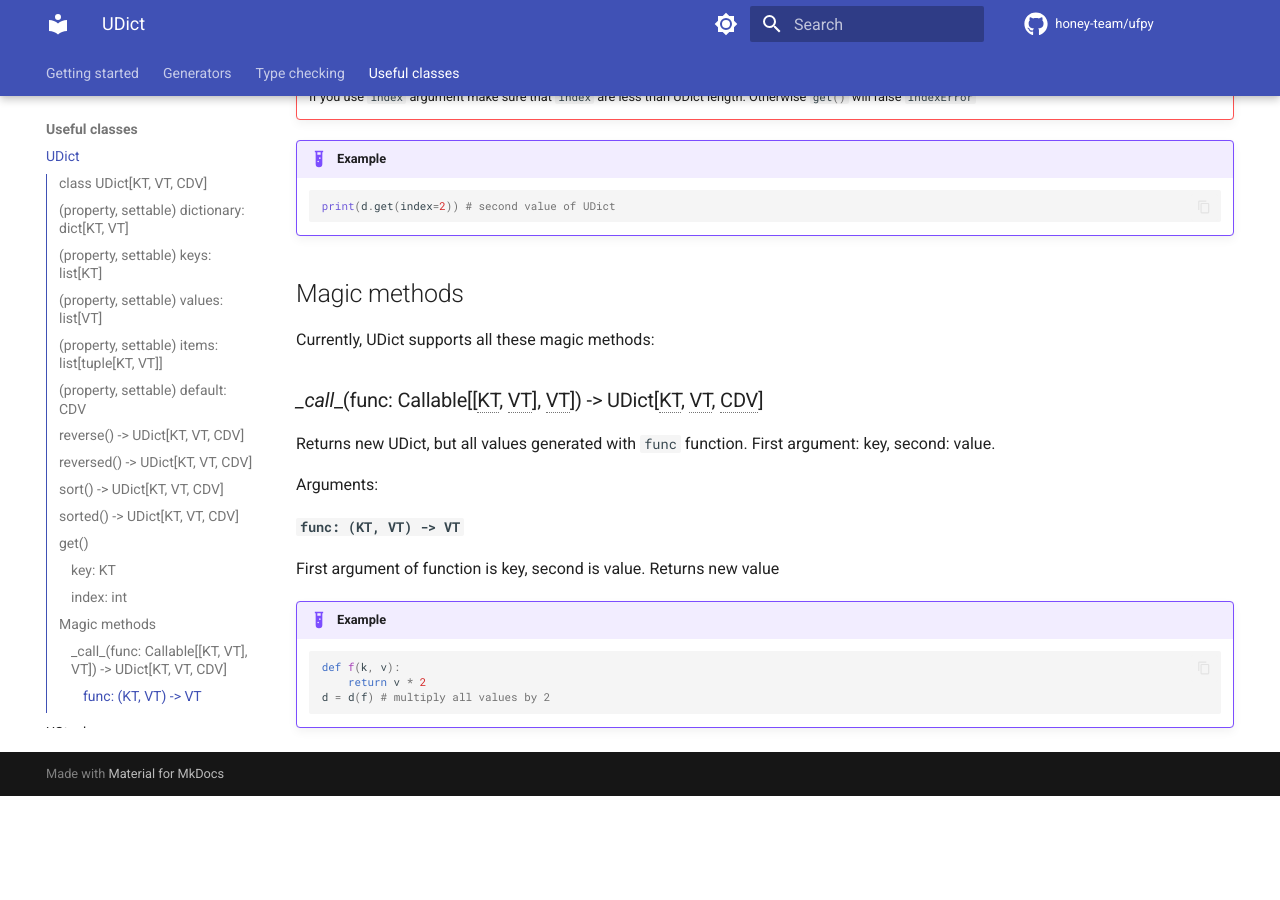
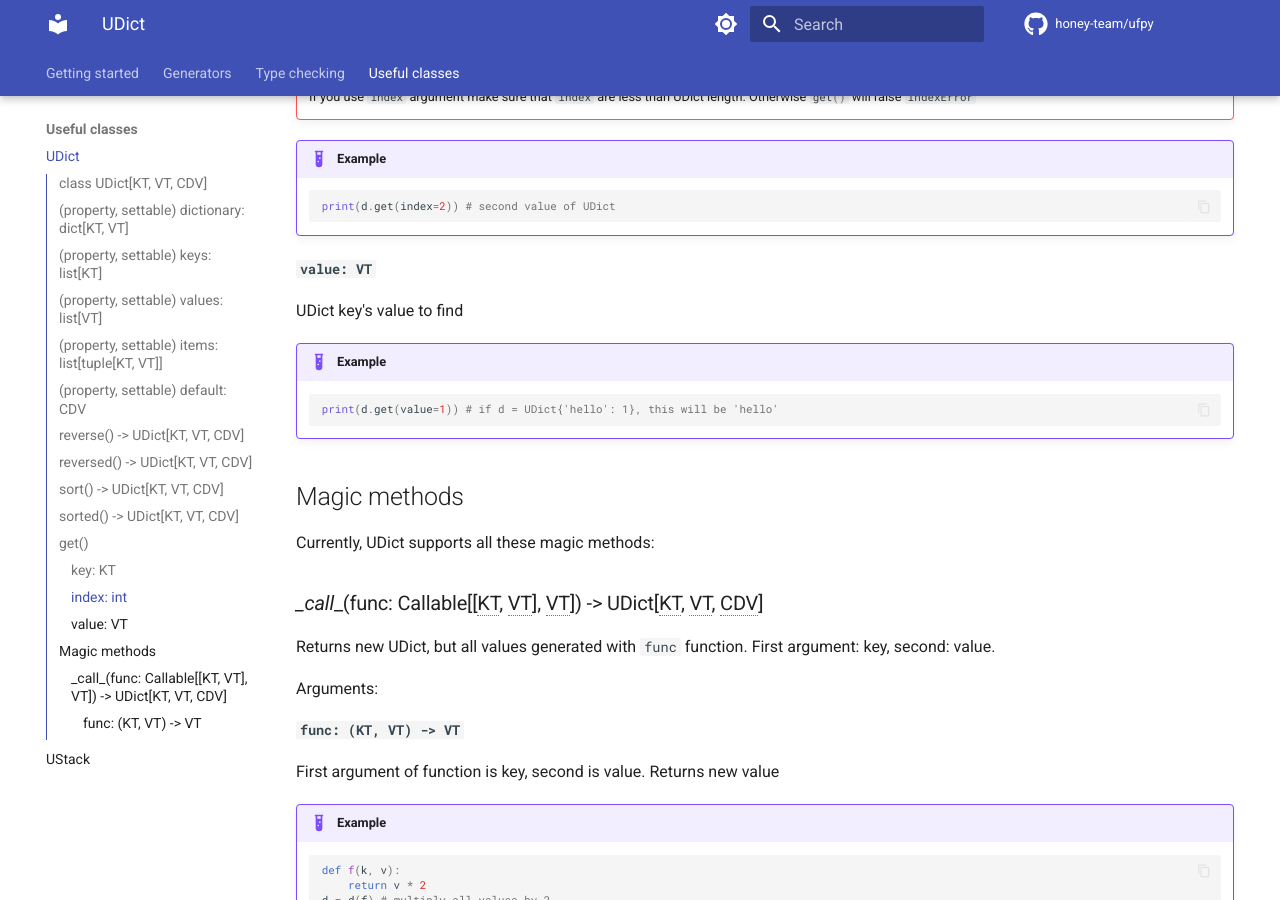
Before and after one commit to honey-team/ufpy, an MkDocs documentation site: the page built from docs/useful_classes/udict.md, in a window 1280 px wide and 900 px high, scrolled down 5080 px. Built offline with MkDocs 1.6.1 and Material for MkDocs 9.7.7, drawn with Linux system fonts in a browser that asks for light colours; comment, search, counter and statistics services are not loaded; the version menu is left out; before the commit the page ends 5876 px from its top, so only the background shows below that.

Commit message:
Udict: get() №2

````diff
--- a/docs/useful_classes/udict.md
+++ b/docs/useful_classes/udict.md
@@ -230,6 +230,15 @@
     print(d.get(index=2)) # second value of UDict
     ```
 
+#### `value: VT`
+
+UDict key's value to find
+
+!!! example
+    ```python
+    print(d.get(value=1)) # if d = UDict{'hello': 1}, this will be 'hello'
+    ```
+
 ## Magic methods
 
 Currently, UDict supports all these magic methods:
````
